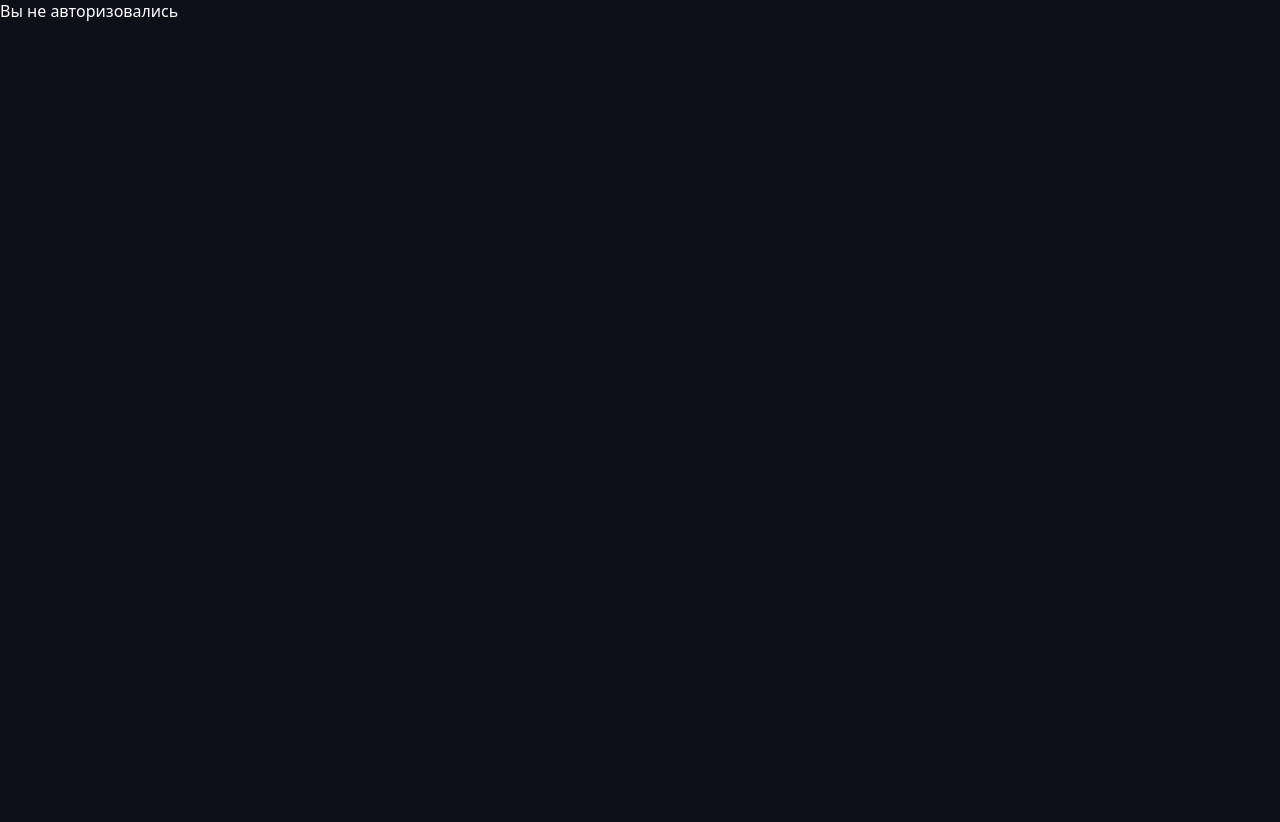
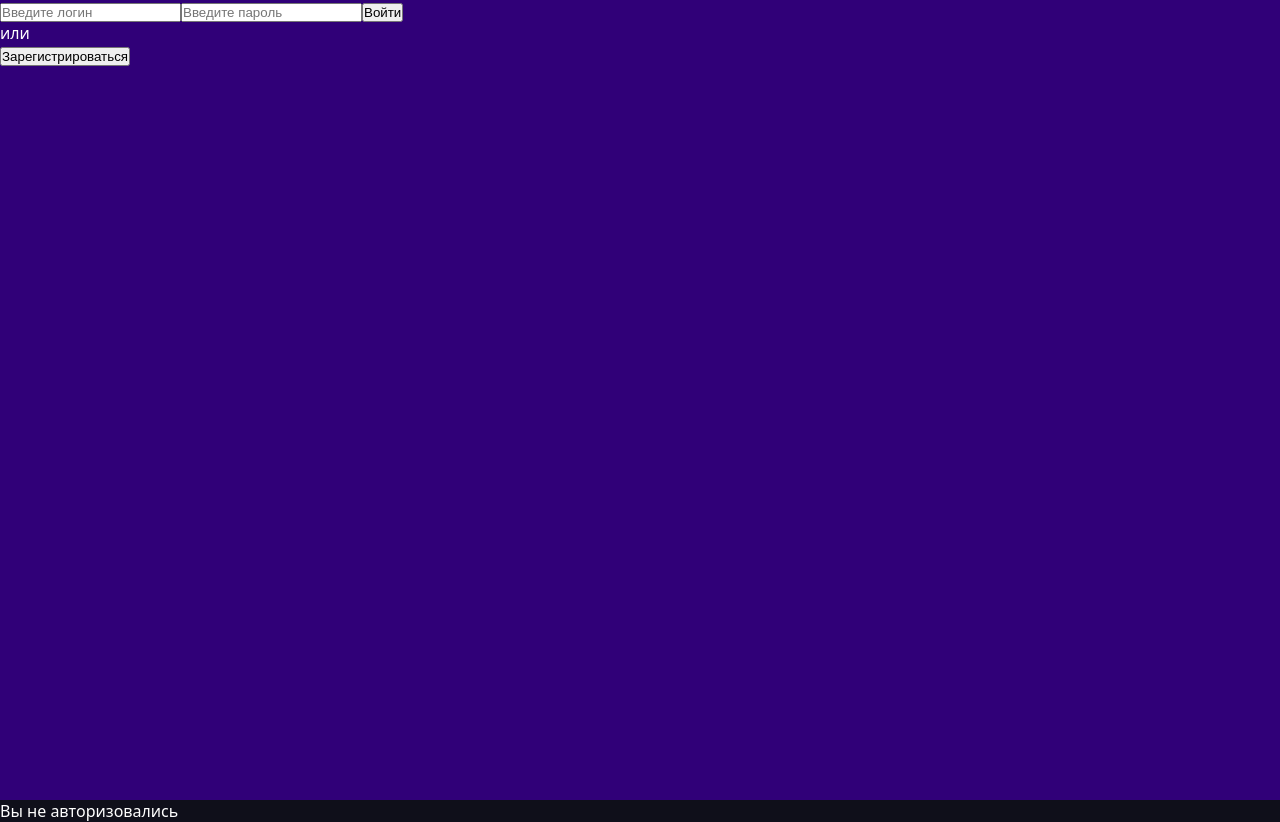
Before and after one commit to MaratkhanAbylai/chat-app, a React (Vite) app: page / in a window 1280 px wide. Before the commit the page ends 800 px from the top, so only its background shows below. Built offline with nearby package versions, Linux system fonts and the light colour scheme.

Commit message:
Вернул начальную страницу на логин

```diff
--- a/src/App.jsx
+++ b/src/App.jsx
@@ -5,7 +5,7 @@ import Main from "./components/Main/Main";
 import styles from "./App.module.css";
 
 function App() {
-  const [screen, setScreen] = useState("main");
+  const [screen, setScreen] = useState("login");
   const [user, setUser] = useState(null);
 
   return (
```
